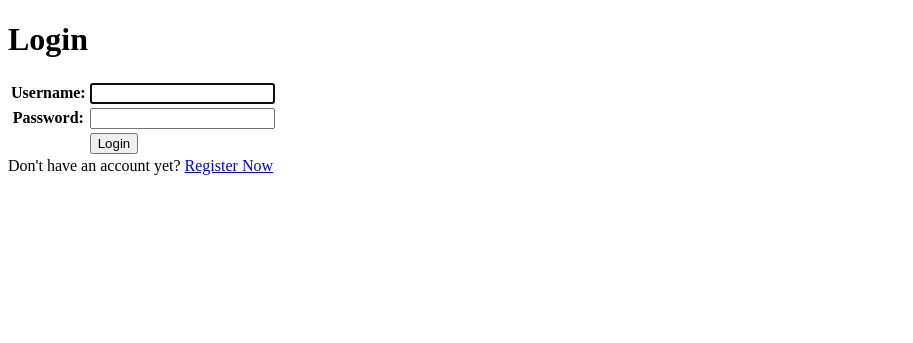
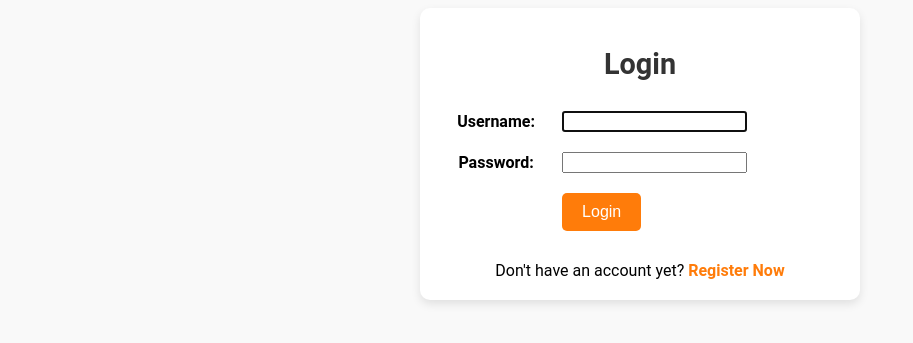
Before and after one commit to mairashasi/shtoree, a Django app: page /login/ in a window 1280 px wide. Shown: the top 343 px of the page, without its empty margins (0-913 px from the left). Run offline with Django 5.2, Linux system fonts and the light colour scheme.

Commit message:
updated html

```diff
--- a/main/templates/login.html
+++ b/main/templates/login.html
@@ -2,6 +2,82 @@
 
 {% block meta %}
 <title>Login</title>
+    <style>
+        body {
+            font-family: 'Roboto', sans-serif;
+            background-color: #f9f9f9;
+        }
+
+        .login {
+            max-width: 400px;
+            margin: 0 auto;
+            background-color: #fff;
+            padding: 20px;
+            border-radius: 10px;
+            box-shadow: 0 4px 10px rgba(0, 0, 0, 0.1);
+        }
+
+        h1 {
+            color: #333;
+            text-align: center;
+            font-size: 1.8em;
+            margin-bottom: 20px;
+        }
+
+        form {
+            width: 100%;
+        }
+
+        table {
+            width: 100%;
+            border-collapse: collapse;
+            margin-bottom: 20px;
+        }
+
+        td {
+            padding: 10px;
+            font-size: 1em;
+        }
+
+        input[type="submit"] {
+            background-color: #ff7c0a;
+            color: white;
+            padding: 10px 20px;
+            font-size: 1em;
+            border: none;
+            border-radius: 5px;
+            cursor: pointer;
+            transition: background-color 0.3s;
+        }
+
+        input[type="submit"]:hover {
+            background-color: #db8234;
+        }
+
+        ul {
+            padding: 0;
+            list-style-type: none;
+            color: red;
+            text-align: center;
+            margin-top: 10px;
+        }
+
+        a {
+            text-decoration: none;
+            color: #ff7c0a;
+            font-weight: bold;
+        }
+
+        a:hover {
+            color: #db8234;
+        }
+
+        .register-link {
+            text-align: center;
+            margin-top: 20px;
+        }
+
+    </style>
 {% endblock meta %}
 
 {% block content %}
@@ -25,8 +101,10 @@
     <li>{{ message }}</li>
     {% endfor %}
   </ul>
-  {% endif %} Don't have an account yet?
-  <a href="{% url 'main:register' %}">Register Now</a>
+  {% endif %}
+
+  <div class="register-link">
+    Don't have an account yet? <a href="{% url 'main:register' %}">Register Now</a>
+  </div>
 </div>
-
 {% endblock content %}
```
Also changed, not shown: main/templates/register.html (+61 -0 lines).
